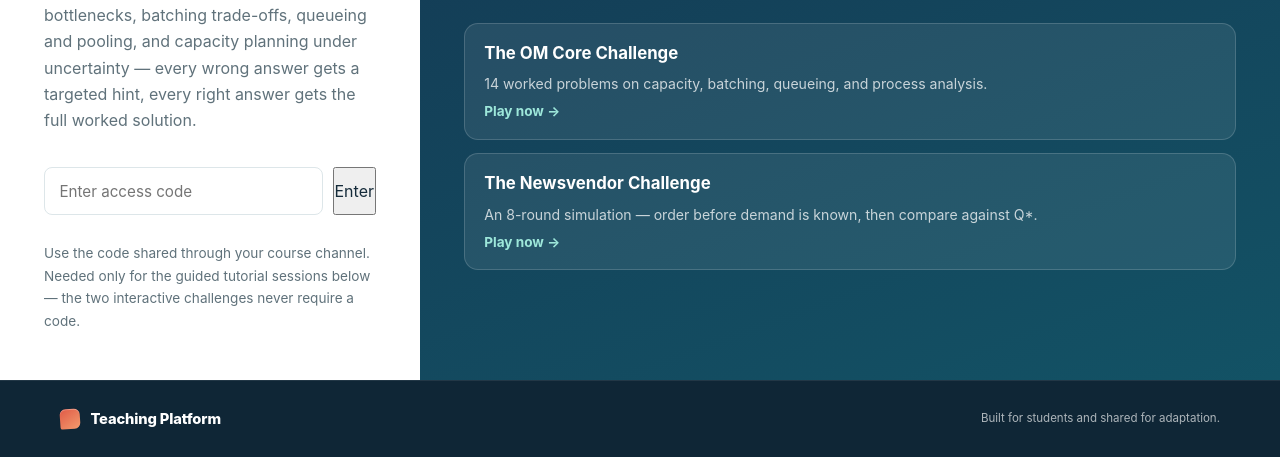
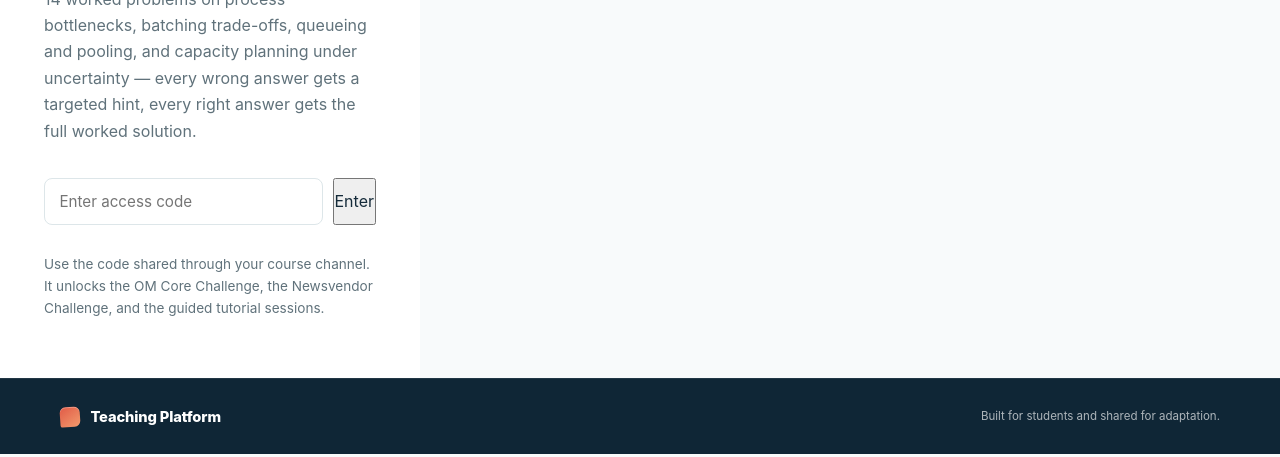
Before and after one commit to Coyote2603/OM-Core-Challange, a website: page tutorial-login.html in a window 1280 px wide. Shown: the part 349-806 px from the top of the page. Drawn offline with Linux system fonts and the light colour scheme.

Commit message:
Add files via upload

```diff
--- a/tutorial-login.html
+++ b/tutorial-login.html
@@ -4,7 +4,7 @@
   <meta charset="UTF-8" />
   <meta name="viewport" content="width=device-width, initial-scale=1.0" />
   <meta name="theme-color" content="#173f5f" />
-  <meta name="description" content="Student access for guided tutorial sessions. The interactive challenges remain open to everyone, no code required." />
+  <meta name="description" content="Student access — enter the course access code to unlock the interactive challenges and guided tutorial sessions." />
   <title>Tutorial Login | Interactive Teaching Platform</title>
   <link rel="icon" href="favicon.svg" type="image/svg+xml" />
   <link rel="stylesheet" href="css/style.css" />
@@ -38,24 +38,7 @@
           <button type="submit" class="game-primary-btn">Enter</button>
         </form>
         <p class="tl-error" id="tl-error" hidden>That code isn't right — check with your instructor and try again.</p>
-        <p class="tl-hint">Use the code shared through your course channel. Needed only for the guided tutorial sessions below — the two interactive challenges never require a code.</p>
-      </div>
-      <div class="tl-public-panel">
-        <span class="tl-public-tag">Public interactive activities</span>
-        <h2>No code needed for these two</h2>
-        <p>Both challenges are open to anyone, any time — play them without logging in.</p>
-        <div class="tl-public-cards">
-          <a class="tl-public-card" href="om-challenge.html">
-            <strong>The OM Core Challenge</strong>
-            <span>14 worked problems on capacity, batching, queueing, and process analysis.</span>
-            <span class="tl-public-link">Play now &rarr;</span>
-          </a>
-          <a class="tl-public-card" href="newsvendor-challenge.html">
-            <strong>The Newsvendor Challenge</strong>
-            <span>An 8-round simulation &mdash; order before demand is known, then compare against Q*.</span>
-            <span class="tl-public-link">Play now &rarr;</span>
-          </a>
-        </div>
+        <p class="tl-hint">Use the code shared through your course channel. It unlocks the OM Core Challenge, the Newsvendor Challenge, and the guided tutorial sessions.</p>
       </div>
     </div>
   </main>
```
